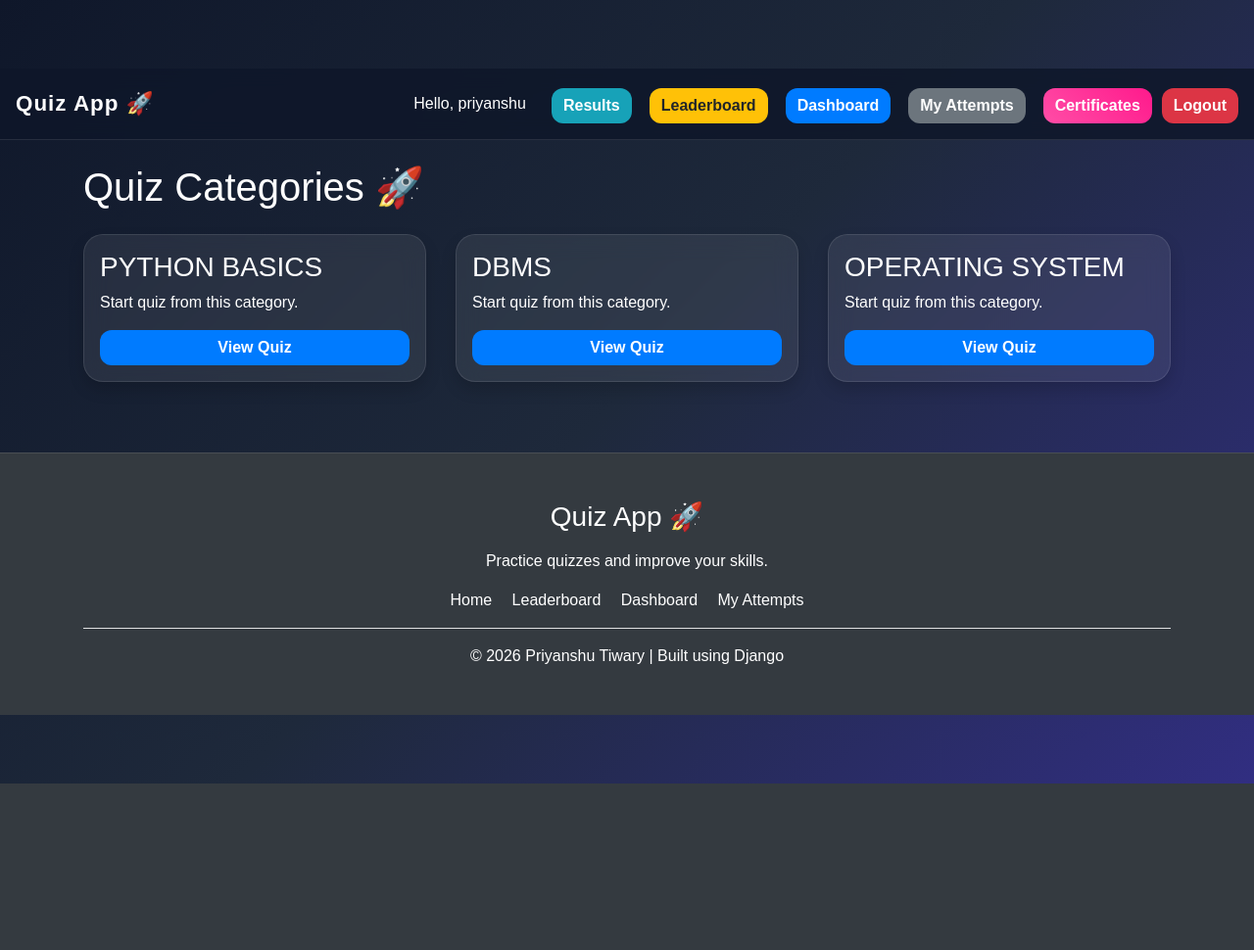
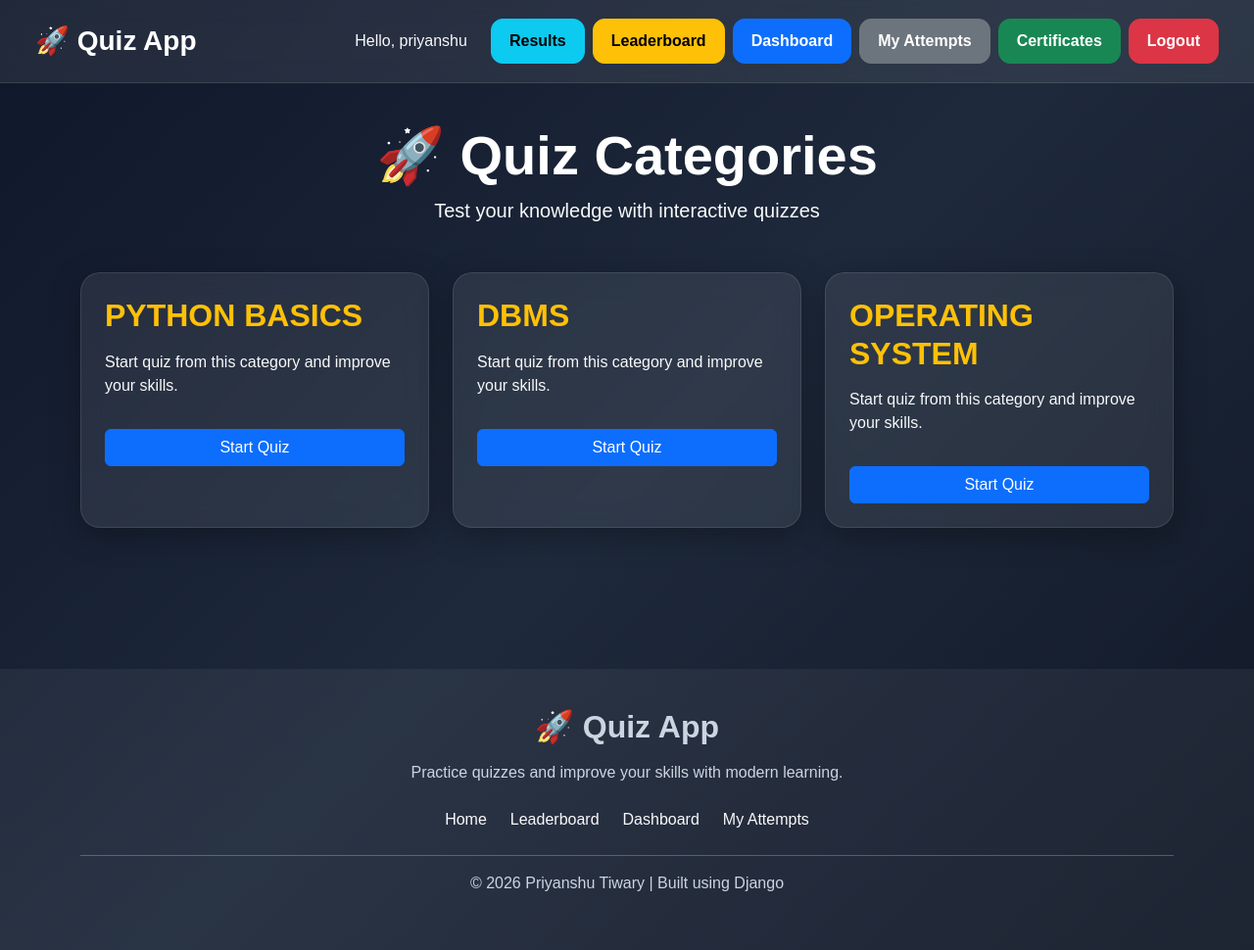
Before and after one commit to priyanshu-tiwary-7/QUIZ-APP, a Django app: page / in a window 1280 px wide. Shown: the whole page at 98% size. Before the commit the page ends 800 px from the top, so only its background shows below. Run offline with Django 5.2, Linux system fonts and the light colour scheme; a user stored in the database is signed in; data comes from the database, SQL or seed files in the repository; some libraries are stand-ins or nearby versions.

Commit message:
modern home ui

```diff
--- a/templates/core/base.html
+++ b/templates/core/base.html
@@ -6,105 +6,111 @@
 <head>
 
     <meta charset="UTF-8">
+    <meta name="viewport" content="width=device-width, initial-scale=1.0">
 
-    <title>
-        Quiz App
-    </title>
+    <title>Quiz App</title>
 
-    <!-- Bootstrap -->
-    <link
-        rel="stylesheet"
-        href="https://stackpath.bootstrapcdn.com/bootstrap/4.5.2/css/bootstrap.min.css"
-    >
+    <link href="https://cdn.jsdelivr.net/npm/bootstrap@5.3.3/dist/css/bootstrap.min.css" rel="stylesheet">
 
-    <!-- jQuery -->
-    <script src="https://code.jquery.com/jquery-3.5.1.min.js"></script>
+    <style>
 
-    <!-- Custom CSS -->
-    <link
-        rel="stylesheet"
-        href="{% static 'css/style.css' %}"
-    >
+        body{
+            background: linear-gradient(135deg,#0f172a,#1e293b,#111827);
+            min-height:100vh;
+            color:white;
+            font-family: Arial, sans-serif;
+        }
+
+        .navbar{
+            background: rgba(255,255,255,0.08);
+            backdrop-filter: blur(12px);
+            border-bottom:1px solid rgba(255,255,255,0.1);
+        }
+
+        .glass{
+            background: rgba(255,255,255,0.08);
+            backdrop-filter: blur(12px);
+            border-radius:20px;
+            border:1px solid rgba(255,255,255,0.1);
+            box-shadow:0 8px 32px rgba(0,0,0,0.3);
+        }
+
+        .btn-custom{
+            border-radius:12px;
+            padding:10px 18px;
+            font-weight:bold;
+        }
+
+        .main-container{
+            padding-top:40px;
+            padding-bottom:40px;
+        }
+
+        footer{
+            margin-top:80px;
+            background: rgba(255,255,255,0.05);
+            padding:40px 0;
+            text-align:center;
+            color:#cbd5e1;
+        }
+
+        a{
+            text-decoration:none;
+        }
+
+    </style>
 
 </head>
 
 <body>
 
-<nav class="navbar navbar-dark bg-dark px-3">
+<nav class="navbar navbar-expand-lg navbar-dark px-4 py-3">
 
-    <a
-        class="navbar-brand text-white"
-        href="{% url 'home' %}"
-    >
-        Quiz App 🚀
+    <div class="container-fluid">
+
+        <a class="navbar-brand fw-bold fs-3" href="{% url 'home' %}">
+            🚀 Quiz App
         </a>
 
-<div class="navbar-buttons">
+        <div class="d-flex flex-wrap gap-2 align-items-center">
+
             {% if user.is_authenticated %}
 
-            <span class="text-white mr-3">
-
+                <span class="text-light me-3">
                     Hello, {{ user.username }}
-
                 </span>
 
-            <a
-                href="{% url 'result_history' %}"
-                class="btn btn-info mr-2"
-            >
+                <a href="{% url 'result_history' %}" class="btn btn-info btn-custom">
                     Results
                 </a>
 
-            <a
-                href="{% url 'leaderboard' %}"
-                class="btn btn-warning mr-2"
-            >
+                <a href="{% url 'leaderboard' %}" class="btn btn-warning btn-custom">
                     Leaderboard
                 </a>
 
-            <a
-                href="{% url 'dashboard' %}"
-                class="btn btn-primary mr-2"
-            >
+                <a href="{% url 'dashboard' %}" class="btn btn-primary btn-custom">
                     Dashboard
                 </a>
 
-            <a
-                href="{% url 'my_attempts' %}"
-                class="btn btn-secondary mr-2"
-            >
+                <a href="{% url 'my_attempts' %}" class="btn btn-secondary btn-custom">
                     My Attempts
                 </a>
 
-            <a
-                href="{% url 'my_certificates' %}"
-                class="btn btn-certificate"
-            >
+                <a href="{% url 'my_certificates' %}" class="btn btn-success btn-custom">
                     Certificates
                 </a>
 
-            <a
-                href="{% url 'logout' %}"
-                class="btn btn-danger"
-            >
+                <a href="{% url 'logout' %}" class="btn btn-danger btn-custom">
                     Logout
                 </a>
 
-
-
             {% else %}
 
-            <a
-                href="{% url 'login' %}"
-                class="btn btn-success mr-2"
-            >
+                <a href="{% url 'login' %}" class="btn btn-success btn-custom">
                     Login
                 </a>
 
-            <a
-                href="{% url 'register' %}"
-                class="btn btn-primary"
-            >
+                <a href="{% url 'register' %}" class="btn btn-primary btn-custom">
                     Register
                 </a>
 
@@ -112,69 +118,53 @@
 
         </div>
 
+    </div>
+
 </nav>
 
-<div class="container mt-4">
+<div class="container main-container">
 
     {% block content %}
     {% endblock %}
 
 </div>
 
-<footer class="bg-dark text-white mt-5 p-5">
+<footer>
 
-    <div class="container text-center">
+    <div class="container">
 
-        <h3 class="mb-3">
+        <h2 class="fw-bold mb-3">
+            🚀 Quiz App
+        </h2>
 
-            Quiz App 🚀
-
-        </h3>
-
-        <p>
-
-            Practice quizzes and improve your skills.
-
+        <p class="mb-4">
+            Practice quizzes and improve your skills with modern learning.
         </p>
 
-        <div class="mt-3">
+        <div class="d-flex justify-content-center gap-4 flex-wrap">
 
-            <a
-                href="{% url 'home' %}"
-                class="text-white mr-3"
-            >
+            <a href="{% url 'home' %}" class="text-light">
                 Home
             </a>
 
-            <a
-                href="{% url 'leaderboard' %}"
-                class="text-white mr-3"
-            >
+            <a href="{% url 'leaderboard' %}" class="text-light">
                 Leaderboard
             </a>
 
-            <a
-                href="{% url 'dashboard' %}"
-                class="text-white mr-3"
-            >
+            <a href="{% url 'dashboard' %}" class="text-light">
                 Dashboard
             </a>
 
-            <a
-                href="{% url 'my_attempts' %}"
-                class="text-white"
-            >
+            <a href="{% url 'my_attempts' %}" class="text-light">
                 My Attempts
             </a>
 
         </div>
 
-        <hr class="bg-light">
+        <hr class="border-light mt-4">
 
-        <p class="mb-0">
-
+        <p class="mt-3">
             © 2026 Priyanshu Tiwary | Built using Django
-
         </p>
 
     </div>
--- a/templates/core/home.html
+++ b/templates/core/home.html
@@ -2,9 +2,17 @@
 
 {% block content %}
 
-<h1 class="mb-4">
-    Quiz Categories 🚀
-</h1>
+<div class="text-center mb-5">
+
+    <h1 class="display-4 fw-bold text-white">
+        🚀 Quiz Categories
+    </h1>
+
+    <p class="lead text-light">
+        Test your knowledge with interactive quizzes
+    </p>
+
+</div>
 
 <div class="row">
 
@@ -12,19 +20,21 @@
 
     <div class="col-md-4 mb-4">
 
-        <div class="card shadow p-3">
+        <div class="glass p-4 h-100 quiz-card">
 
-            <h3>
+            <h2 class="fw-bold text-warning">
                 {{ category.name }}
-            </h3>
+            </h2>
 
-            <p>
-                Start quiz from this category.
+            <p class="text-light mt-3">
+                Start quiz from this category and improve your skills.
             </p>
 
-            <a href="{% url 'category_quizzes' category.id %}"
-               class="btn btn-primary">
-               View Quiz
+            <a
+                href="{% url 'category_quizzes' category.id %}"
+                class="btn btn-primary w-100 mt-3"
+            >
+                Start Quiz
             </a>
 
         </div>
```
Lines whose indentation alone changed are shown as unchanged.
